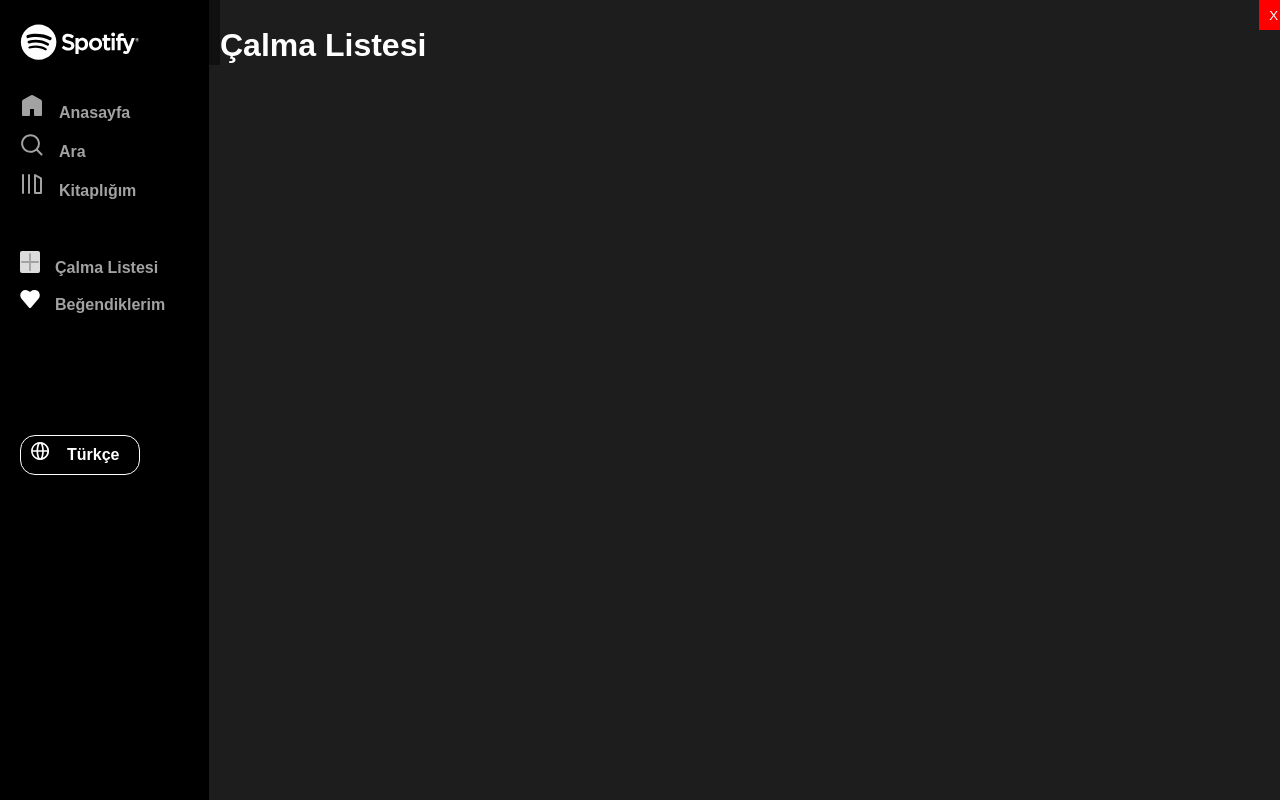
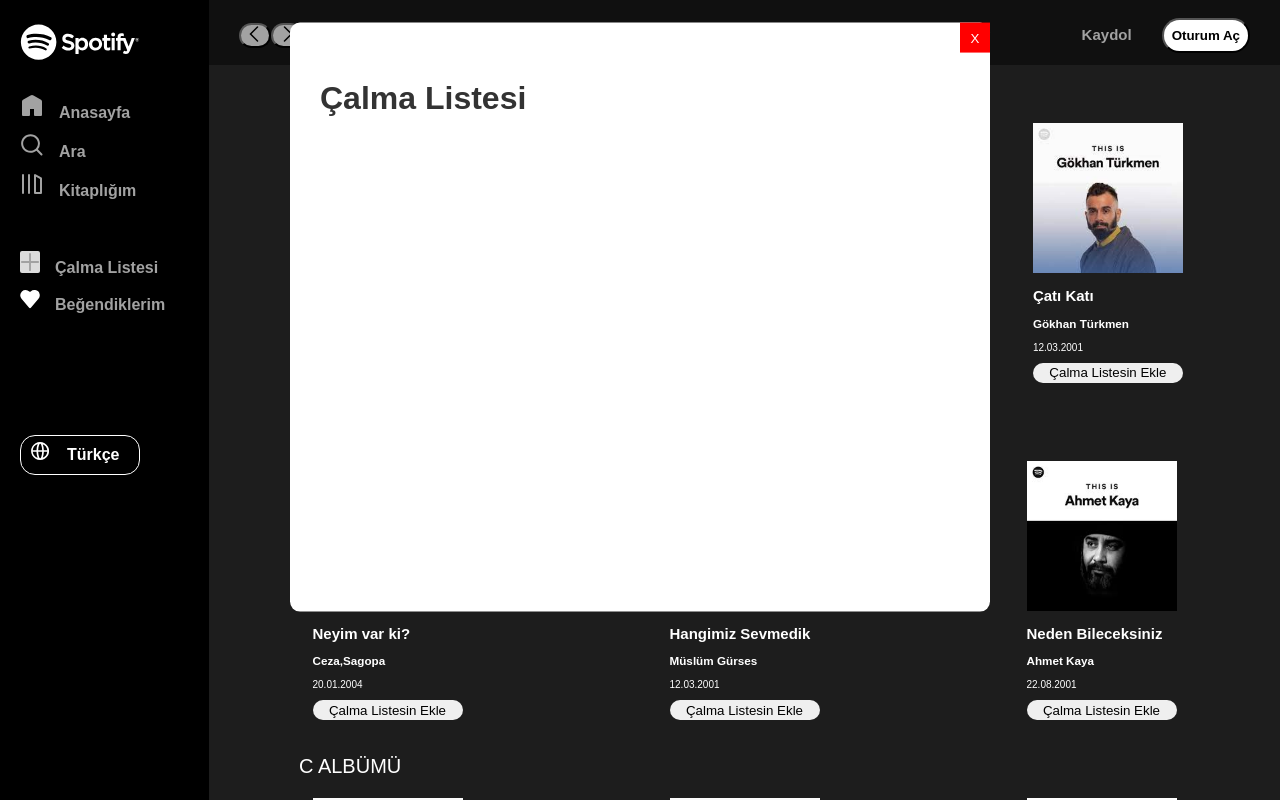
Before and after one commit to nazmiyegnydnn/spotify-clone, a React (Create React App) app: page / in a window 1280 px wide. Both pictures are taken after a click on the button "Çalma Listesi". Shown: the top 800 px of the page. Built offline with nearby package versions, Linux system fonts and the light colour scheme; the HTML template or start-up script is replaced by a standard one.

Commit message:
the same song is blocked from being added to the playlist

```diff
--- a/src/components/home/Home.scss
+++ b/src/components/home/Home.scss
@@ -4,14 +4,6 @@
     position: relative;
     .rightMenu{
         width:85%;
-        .modal{
-            position: absolute;
-            top: 0;
-            left: 220px;
-            background-color: #1D1D1D;
-            height: 100%;
-            width: 83.5%;
-        }
     }
     .leftMenu{
         background-color: black;
--- a/src/components/main/Main.js
+++ b/src/components/main/Main.js
@@ -1,4 +1,4 @@
-import React from "react";
+import React, { useState } from 'react';
 import "./Main.scss";
 import { useSelector , useDispatch} from "react-redux";
 import {buttonFocus } from "../../dataSlice";
@@ -6,6 +6,12 @@
 const Main = () => {
   const { musicData } = useSelector((state) => state.data);
   const dispatch = useDispatch()
+  const [buttonName, setButtonName] = useState([])
+
+  const handleButtonFocus = (el) => {
+    dispatch(buttonFocus(el))
+    setButtonName([...buttonName, el.name])
+  }
 
   return (
     <div className="main">
@@ -19,7 +25,7 @@
               <h2>{el.name}</h2>
               <h3>{el.singer}</h3>
               <p>{el.date}</p>
-              <button onClick={() => dispatch(buttonFocus(el))}>Çalma Listesin Ekle</button>
+              <button disabled={buttonName.includes(el.name) ? true : false} onClick={() => (handleButtonFocus(el))}>Çalma Listesin Ekle</button>
             </div>
           ))}
       </div>
@@ -33,7 +39,7 @@
               <h2>{el.name}</h2>
               <h3>{el.singer}</h3>
               <p>{el.date}</p>
-              <button onClick={() => dispatch(buttonFocus(el))}>Çalma Listesin Ekle</button>
+              <button  onClick={() => (handleButtonFocus(el))}>Çalma Listesin Ekle</button>
             </div>
           ))}
       </div>
@@ -47,7 +53,7 @@
               <h2>{el.name}</h2>
               <h3>{el.singer}</h3>
               <p>{el.date}</p>
-              <button onClick={() => dispatch(buttonFocus(el))}>Çalma Listesin Ekle</button>
+              <button  onClick={() => (handleButtonFocus(el))}>Çalma Listesin Ekle</button>
             </div>
           ))}
       </div>
--- a/src/components/modal/Modal.scss
+++ b/src/components/modal/Modal.scss
@@ -1,7 +1,15 @@
 .modal{
-    position: relative;
+        position: absolute;
+        top: 30%;
+        left: 50%;
+        transform: translate(-50% , -50%);
+        background-color:white;
+        height: 50%;
+        width: 50%;
+        border-radius: 10px;
+        padding: 30px;
    h2{
-        color: white;
+        color: #333;
         font-size:xx-large;
     }
     p{
--- a/src/dataSlice.js
+++ b/src/dataSlice.js
@@ -207,6 +207,6 @@
     }
   })
 
-  export const { filterTitle, buttonFocus  } = dataSlice.actions
+  export const { filterTitle, buttonFocus ,deleteFilte  } = dataSlice.actions
 
   export default dataSlice.reducer
```
